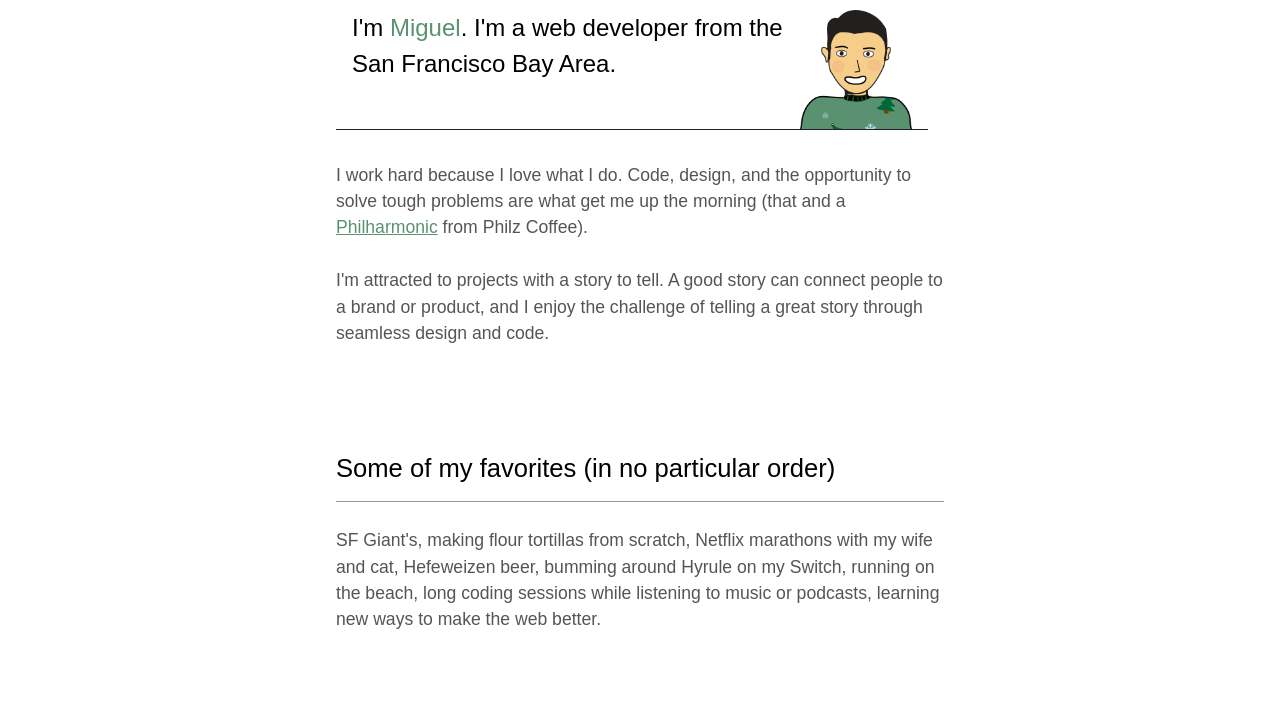
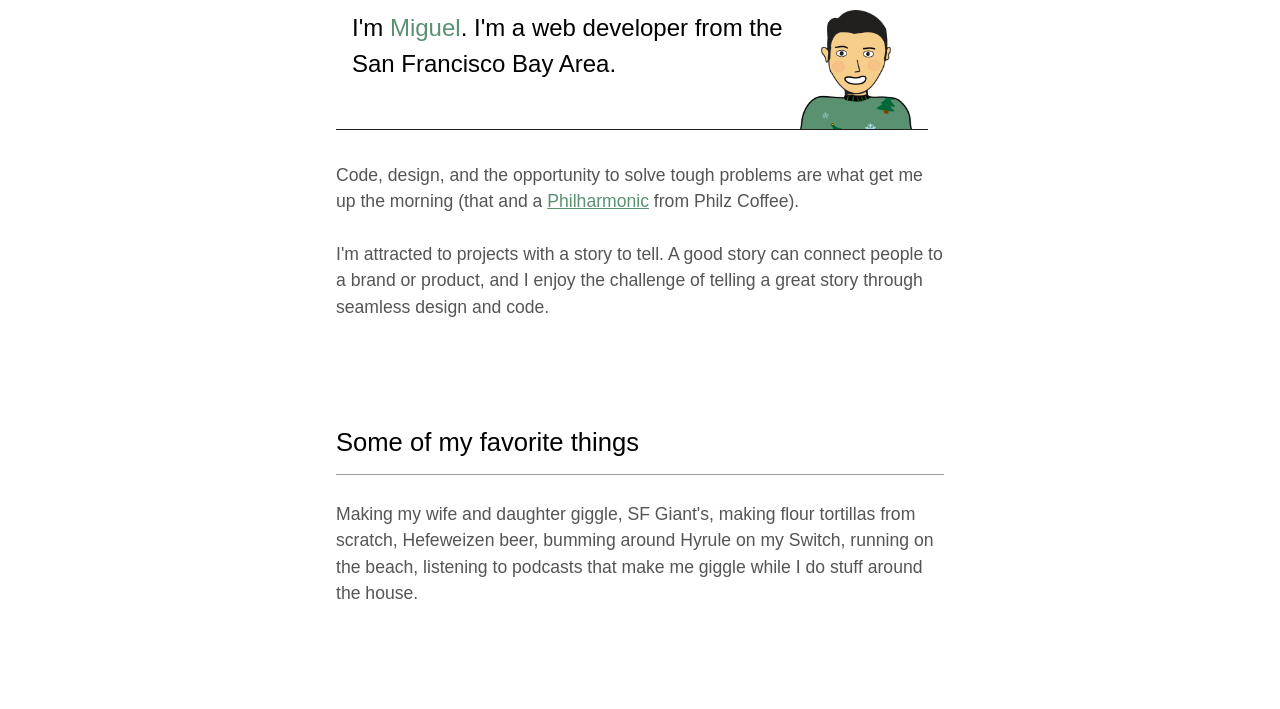
Before and after one commit to miguelceja/miguelceja.github.io, a plain HTML site: page index.html in a window 1280 px wide. Shown: the part 91-800 px from the top of the page. Drawn offline with nearby package versions, Linux system fonts and the light colour scheme.

Commit message:
Copy edits

```diff
--- a/index.html
+++ b/index.html
@@ -34,9 +34,8 @@
 
       <div class="main-content">
         <p class="p2-2r">
-          I work hard because I love what I do. Code, design, and the
-          opportunity to solve tough problems are what get me up the morning
-          (that and a
+          Code, design, and the opportunity to solve tough problems are what get
+          me up the morning (that and a
           <a href="https://www.philzcoffee.com/menu">Philharmonic</a> from Philz
           Coffee).
         </p>
@@ -48,52 +47,19 @@
       </div>
       <!-- end main content -->
 
-      <!-- <div class="projects">
-
-        <div class="main-content">
-          <h3>Recent Projects</h3>
-        </div>
-
-        <div class="project-wrapper">
-          <div class="order-1 project-image-wrap">
-            <img src="images/cornell.jpg" alt="Cornell alumni site" />
-          </div>
-          <div class="order-2 project-content">
-            <h4><a href="https://alumni.cornell.edu/">Cornell Alumni</a></h4>
-            <p>Cornell Alumni Affairs and Development was an amazing client to work with.  I was involved with prototyping the front-end of all modules and page templates.  I also worked closely with <a href="https://reaktivstudios.com/">Reaktiv Studios</a> while they integrated the prototypes into a Wordpress theme.  One of the bigger challenges of the project was building out the nav since the order changes from mobile to desktop.  But using Flexbox and just a dab of Javascript, I was able to create a smooth experience that functions well on any device.</p>
-          </div>
-        </div>
-
-        <div class="project-wrapper">
-          <div class="order-2 project-image-wrap">
-            <img src="images/wikimedia.jpg" alt="Wikimedia Endowment site" />
-          </div>
-
-          <div class="order-1 project-content">
-            <h4><a href="https://wikimediaendowment.org/">Wikimedia Endowment</a></h4>
-            <p>I was involved with prototyping the front-end and implementing into a custom WordPress theme.  Since the site is hosted on <a href="https://vip.wordpress.com">WordPress VIP</a>, the code had to go through a strict review before launching.  I'm proud to say the code passed with flying colors on the first review.</p>
-          </div>
-        </div>
-      </div> -->
-
       <div class="main-content">
         <div class="favorites">
-          <h3>Some of my favorites (in no particular order)</h3>
+          <h3>Some of my favorite things</h3>
           <p>
-            SF Giant&apos;s, making flour tortillas from scratch, Netflix
-            marathons with my wife and cat, Hefeweizen beer, bumming around
-            Hyrule on my Switch, running on the beach, long coding sessions
-            while listening to music or podcasts, learning new ways to make the
-            web better.
+            Making my wife and daughter giggle, SF Giant&apos;s, making flour
+            tortillas from scratch, Hefeweizen beer, bumming around Hyrule on my
+            Switch, running on the beach, listening to podcasts that make me
+            giggle while I do stuff around the house.
           </p>
           <h3>Where you can find me</h3>
-          <!-- <p><a href="mailto:hello@miguelceja.com">hello@miguelceja.com</a></p> -->
         </div>
         <footer>
           <div class="footer-inner">
-            <!-- <a href="http://codepen.io/miguelceja/"
-              ><img src="images/codepen.png"
-            /></a> -->
             <a href="https://github.com/miguelceja"
               ><img src="images/github.svg"
             /></a>
```
